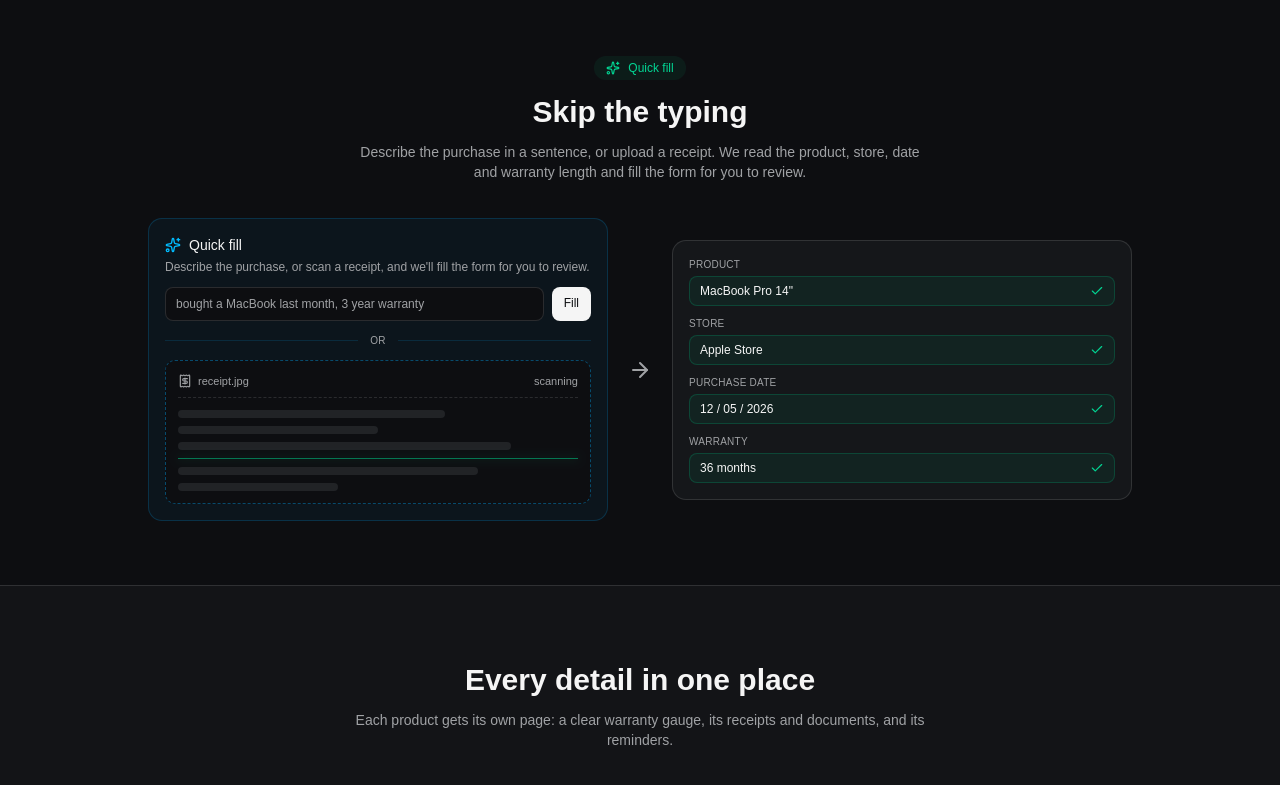
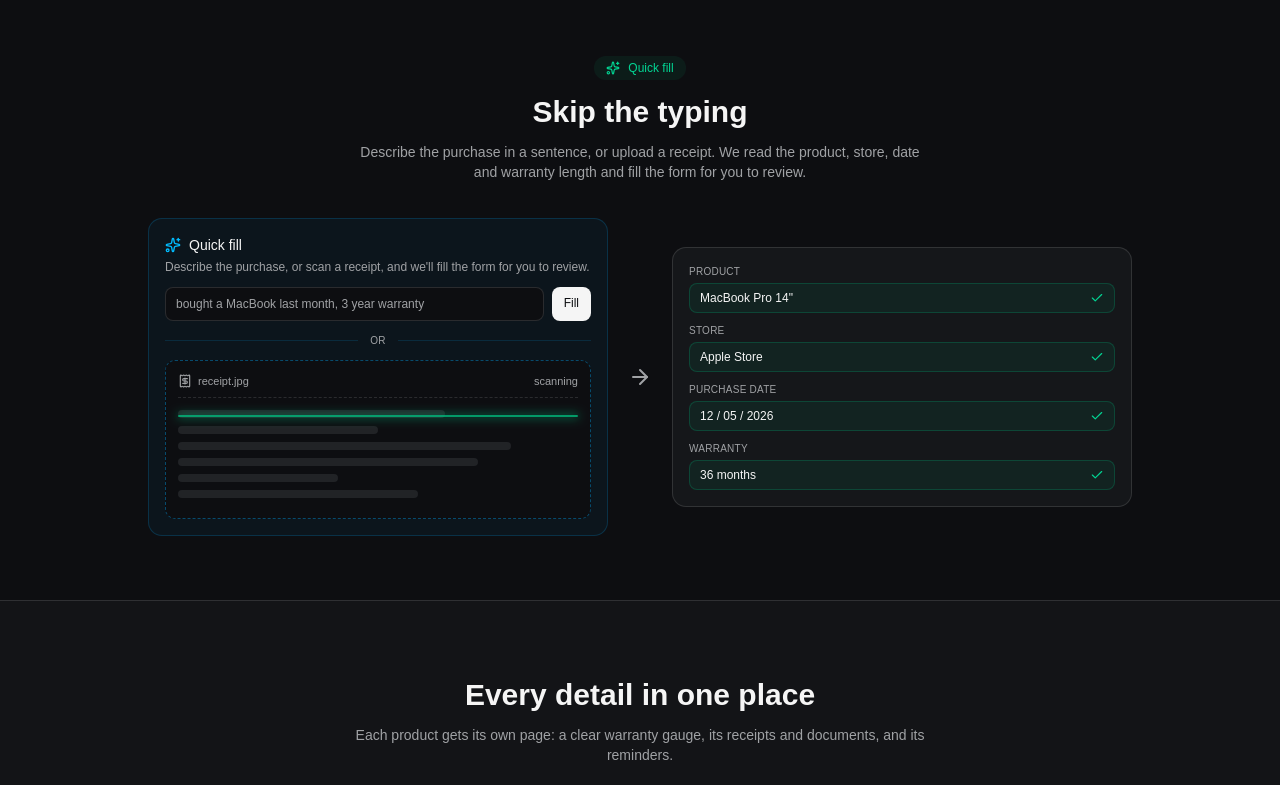
Before and after one commit to asaf27064/warranty-tracker, a React (Vite) app in the folder frontend/: page / in a window 1280 px wide. Shown: the part 1625-2410 px from the top of the page. Built offline with nearby package versions, Linux system fonts and the light colour scheme; no server answers.

Commit message:
feat(landing): animate the receipt scan line sweeping up and down

```diff
--- a/frontend/src/pages/LandingPage.tsx
+++ b/frontend/src/pages/LandingPage.tsx
@@ -276,15 +276,22 @@ const LandingPage = () => {
               <span className="text-[10px] uppercase tracking-wide text-muted-foreground">or</span>
               <div className="h-px flex-1 bg-sky-500/15" />
             </div>
-            <div className="rounded-lg border border-dashed border-sky-500/40 bg-background p-3">
+            <div className="overflow-hidden rounded-lg border border-dashed border-sky-500/40 bg-background p-3">
               <div className="mb-3 flex items-center justify-between border-b border-dashed border-border pb-2 text-[11px] text-muted-foreground"><span className="flex items-center gap-1.5"><Receipt className="h-3.5 w-3.5" /> receipt.jpg</span><span>scanning</span></div>
-              <div className="space-y-2">
+              <div className="relative space-y-2">
                 <div className="h-2 w-2/3 rounded bg-muted" />
                 <div className="h-2 w-1/2 rounded bg-muted" />
                 <div className="h-2 w-5/6 rounded bg-muted" />
-                <div className="my-2 h-px w-full bg-emerald-500/60 shadow-[0_0_8px] shadow-emerald-500/40" />
                 <div className="h-2 w-3/4 rounded bg-muted" />
                 <div className="h-2 w-2/5 rounded bg-muted" />
+                <div className="h-2 w-3/5 rounded bg-muted" />
+                <motion.div
+                  aria-hidden="true"
+                  className="pointer-events-none absolute inset-x-0 h-0.5 rounded bg-emerald-500/80 shadow-[0_0_10px_1px] shadow-emerald-500/60"
+                  initial={{ top: "0%" }}
+                  animate={{ top: ["0%", "100%", "0%"] }}
+                  transition={{ duration: 2.2, repeat: Infinity, ease: "easeInOut" }}
+                />
               </div>
             </div>
           </div>
```
